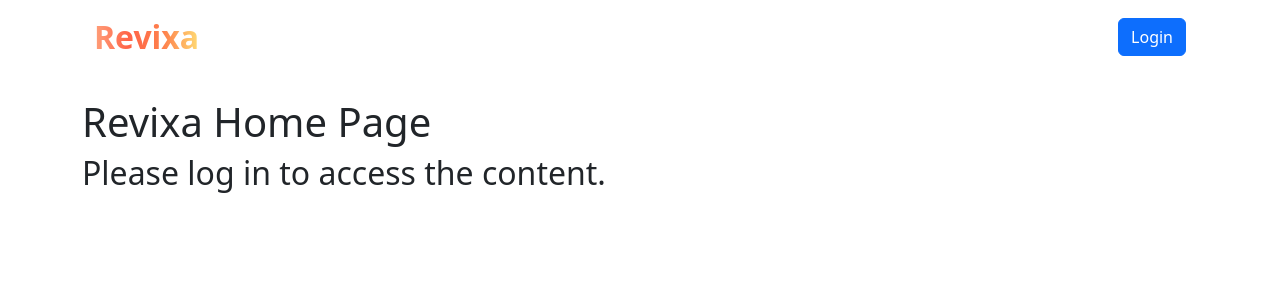
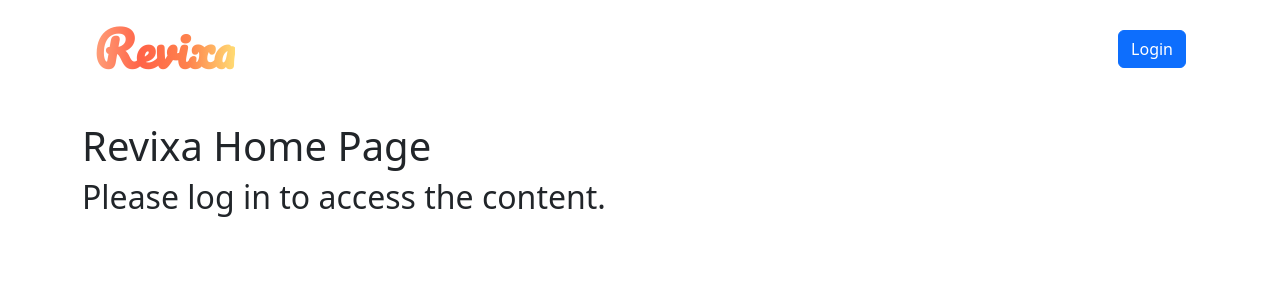
Before and after one commit to MarioLFB/Revixa-frontend, a React (Vite) app: page / in a window 1280 px wide. Shown: the top 300 px of the page. Built offline with nearby package versions, Linux system fonts and the light colour scheme.

Commit message:
Update font size and add Pacifico font of logo in Navbar component

```diff
--- a/src/components/Navbar.jsx
+++ b/src/components/Navbar.jsx
@@ -7,13 +7,14 @@ import styled from 'styled-components';
 
 
 const Logo = styled(Link)`
-  font-size: 2rem;
+  font-size: 3rem;
   font-weight: bold;
   background: linear-gradient(270deg, #FFDB73, #FE824D, #FF6347, #FFA07A);
   background-clip: text;
   -webkit-background-clip: text;
   color: transparent;
   text-decoration: none;
+  font-family: 'Pacifico', sans-serif;
 `;
 
 function MyNavbar() {
```
